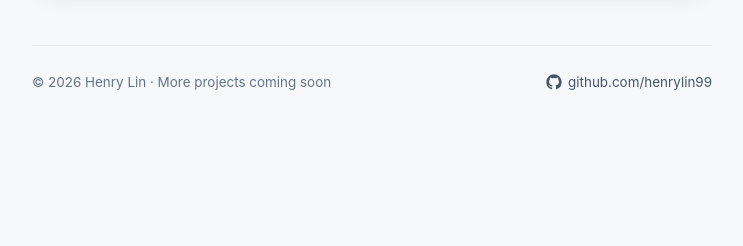
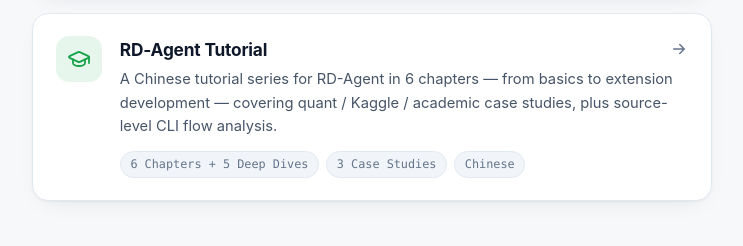
Before and after one commit to henrylin99/henrylin99.github.io, a plain HTML site: page index.html in a window 1280 px wide. Shown: the part 1179-1425 px from the top of the page, without its empty margins (268-1011 px from the left). Before the commit the page ends 1336 px from the top, so only its background shows below. Drawn offline with Linux system fonts and the light colour scheme.

Commit message:
Add 5th card: RD-AGENT教程 (rd-agent-tutorial)

```diff
--- a/index.html
+++ b/index.html
@@ -316,6 +316,23 @@
         </span>
       </a>
 
+      <a class="card" href="https://henrylin99.github.io/rd-agent-tutorial/">
+        <span class="ico" aria-hidden="true">
+          <svg viewBox="0 0 24 24" fill="none" stroke="currentColor" stroke-width="1.8" stroke-linecap="round" stroke-linejoin="round"><path d="M21.42 10.922a1 1 0 0 0-.019-1.838L12.83 5.18a2 2 0 0 0-1.66 0L2.6 9.08a1 1 0 0 0 0 1.832l8.57 3.908a2 2 0 0 0 1.66 0z"/><path d="M22 10v6"/><path d="M6 12.5V16a6 3 0 0 0 12 0v-3.5"/></svg>
+        </span>
+        <span class="body">
+          <h2><span i18n-zh="RD-AGENT教程" i18n-en="RD-Agent Tutorial">RD-AGENT教程</span>
+            <svg class="arrow" viewBox="0 0 24 24" width="18" height="18" fill="none" stroke="currentColor" stroke-width="2" stroke-linecap="round" stroke-linejoin="round" aria-hidden="true"><path d="M5 12h14m-6-6 6 6-6 6"/></svg>
+          </h2>
+          <p i18n-zh="RD-Agent 系统中文教程：6 章从基础入门讲到扩展开发，覆盖量化投资 / Kaggle 竞赛 / 学术研究三大实战案例，附 fin_factor 等命令的源码流程解析。" i18n-en="A Chinese tutorial series for RD-Agent in 6 chapters — from basics to extension development — covering quant / Kaggle / academic case studies, plus source-level CLI flow analysis.">RD-Agent 系统中文教程：6 章从基础入门讲到扩展开发，覆盖量化投资 / Kaggle 竞赛 / 学术研究三大实战案例，附 fin_factor 等命令的源码流程解析。</p>
+          <span class="chips">
+            <span class="chip" i18n-zh="6 章 + 5 篇源码解析" i18n-en="6 Chapters + 5 Deep Dives">6 章 + 5 篇源码解析</span>
+            <span class="chip" i18n-zh="三大实战案例" i18n-en="3 Case Studies">三大实战案例</span>
+            <span class="chip" i18n-zh="中文" i18n-en="Chinese">中文</span>
+          </span>
+        </span>
+      </a>
+
     </main>
 
     <footer>
```
